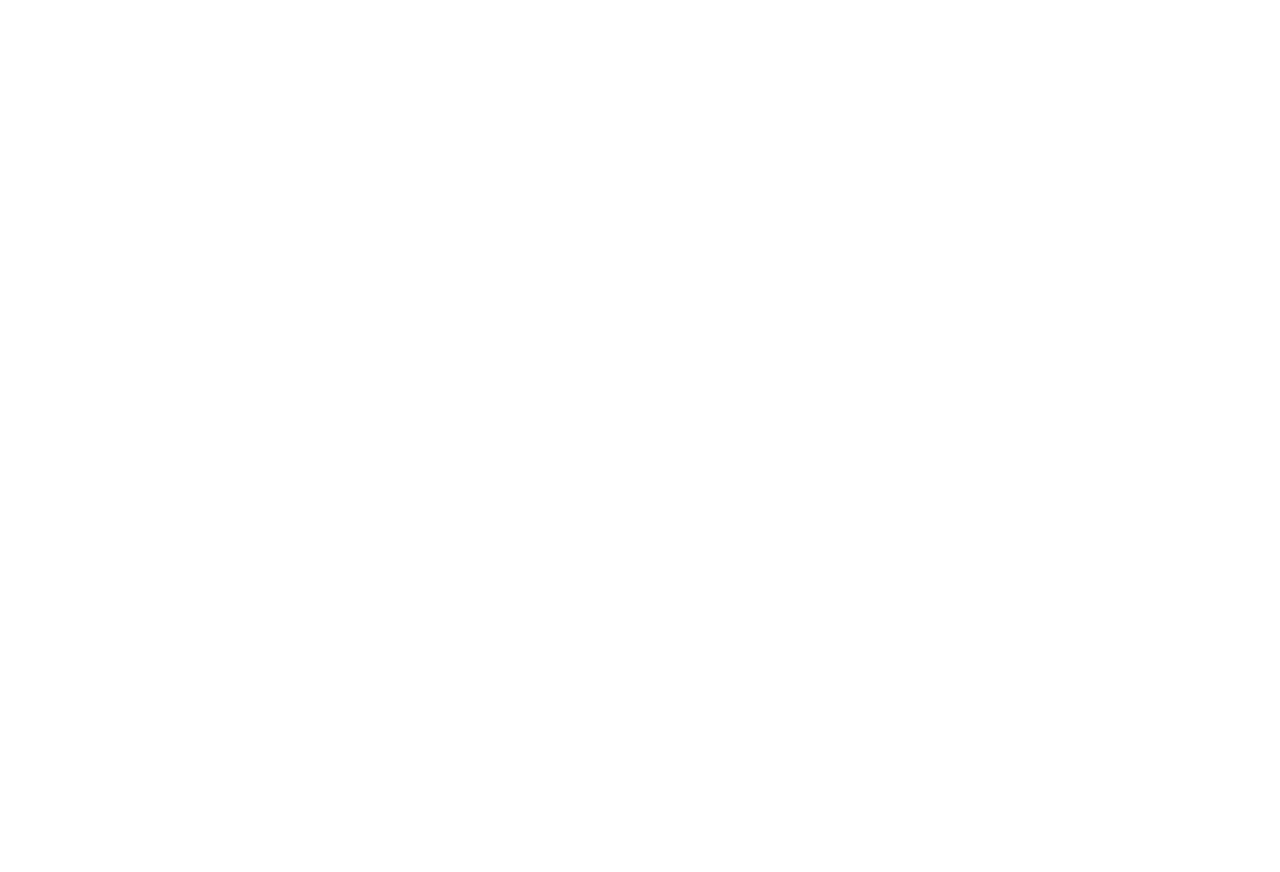
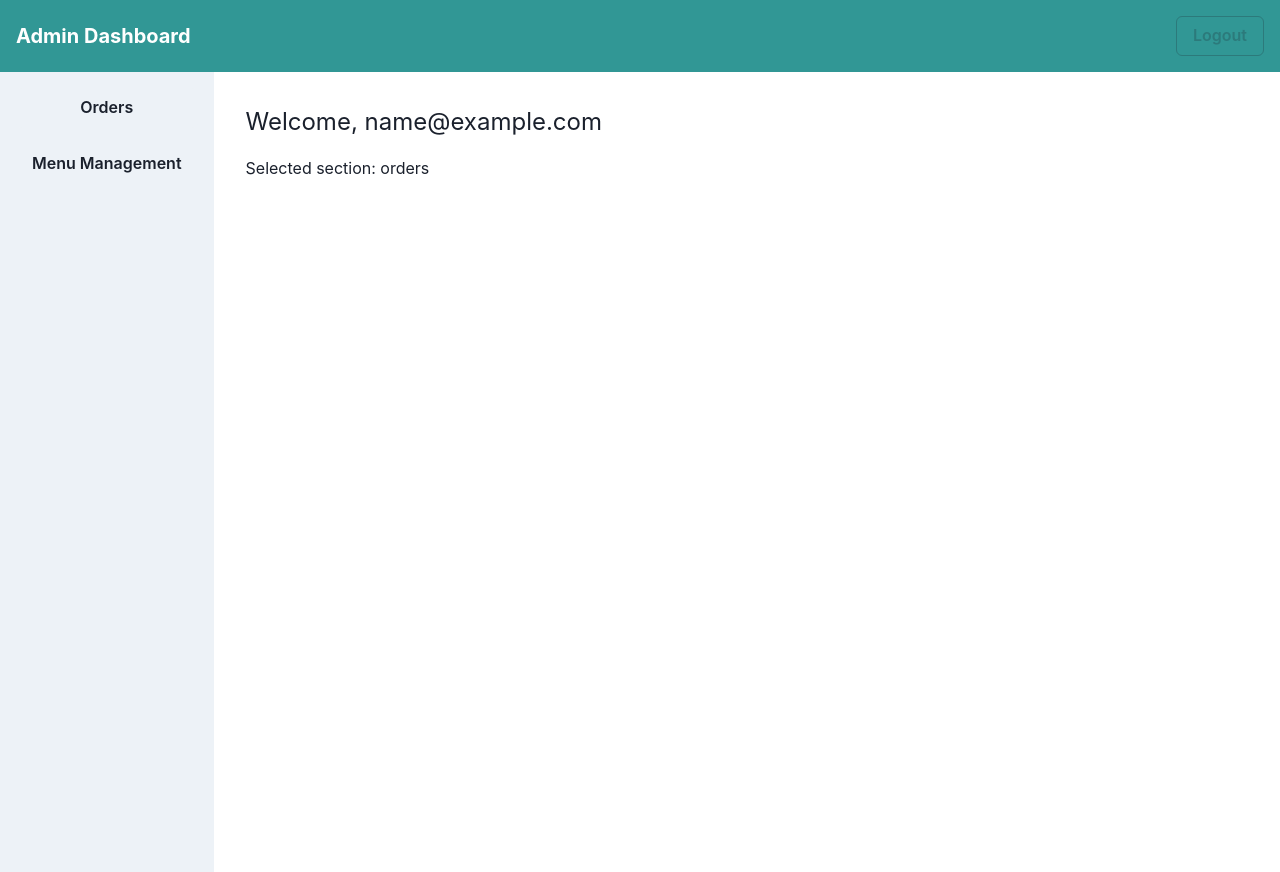
Before and after one commit to aareefshaikh/restaurant, a React (Vite) app: page /admin/dashboard in a window 1280 px wide. Before the commit this address had no page. Before the commit the page ends 800 px from the top, so only its background shows below. Built offline with nearby package versions, Linux system fonts and the light colour scheme; sample sign-in values are in the browser's storage.

Commit message:
Introduce Admin panel with remote auth

```diff
--- a/package.json
+++ b/package.json
@@ -10,9 +10,11 @@
     "preview": "vite preview"
   },
   "dependencies": {
+    "@chakra-ui/icons": "^2.2.4",
     "@chakra-ui/react": "^2.10.9",
     "@emotion/react": "^11.14.0",
     "@emotion/styled": "^11.14.1",
+    "@supabase/supabase-js": "^2.55.0",
     "framer-motion": "^12.23.12",
     "react": "^19.1.1",
     "react-dom": "^19.1.1",
--- a/src/App.tsx
+++ b/src/App.tsx
@@ -1,20 +1,40 @@
-import { BrowserRouter as Router, Routes, Route, Navigate } from "react-router-dom";
+import { BrowserRouter, Routes, Route, Navigate } from "react-router-dom";
+import { ChakraProvider } from "@chakra-ui/react";
 import Login from "./pages/Login";
 import Menu from "./pages/Menu";
 import { UserProvider, useUser } from "./context/UserContext";
+import { CartProvider } from "./context/CartContext";
+import type { ReactNode } from "react";
+import AdminLogin from "./admin/pages/Login";
+import AdminRoute from "./admin/Route";
+import AdminDashboard from "./admin/pages/Dashboard";
 
-// Protected route component
-function ProtectedRoute({ children }: { children: React.ReactNode }) {
-  const { user } = useUser();
-  if (!user) return <Navigate to="/" replace />;
-  return children;
+function ProtectedRoute({ children }: { children: ReactNode }) {
+  const { user, loading } = useUser();
+
+  if (loading) {
+    return <div>Loading...</div>; // or a Chakra Spinner
+  }
+
+  return user ? children : <Navigate to="/" replace />;
 }
 
 function App() {
   return (
+    <ChakraProvider>
       <UserProvider>
-      <Router>
+        <CartProvider>
+          <BrowserRouter>
             <Routes>
+              <Route path="/admin/login" element={<AdminLogin />} />
+              <Route
+                path="/admin/dashboard"
+                element={
+                  <AdminRoute>
+                    <AdminDashboard />
+                  </AdminRoute>
+                }
+              />
               <Route path="/" element={<Login />} />
               <Route
                 path="/menu"
@@ -24,9 +44,20 @@ function App() {
                   </ProtectedRoute>
                 }
               />
+              {/* placeholder for cart page */}
+              <Route
+                path="/cart"
+                element={
+                  <ProtectedRoute>
+                    <div>Cart Page (coming soon)</div>
+                  </ProtectedRoute>
+                }
+              />
             </Routes>
-      </Router>
+          </BrowserRouter>
+        </CartProvider>
       </UserProvider>
+    </ChakraProvider>
   );
 }
 
--- /dev/null
+++ b/src/admin/Route.tsx
@@ -0,0 +1,8 @@
+import type React from "react";
+import { Navigate } from "react-router-dom";
+
+export default function AdminRoute({ children }: { children: React.ReactNode }) {
+  const admin = localStorage.getItem("admin");
+  if (!admin) return <Navigate to="/admin/login" replace />;
+  return children;
+}
--- /dev/null
+++ b/src/admin/pages/Dashboard.tsx
@@ -0,0 +1,39 @@
+import { Box, Flex, Text } from "@chakra-ui/react";
+import { useNavigate } from "react-router-dom";
+import { useState, useEffect } from "react";
+import Header from "./Header";
+import Sidebar from "./SideNavigation";
+
+export default function AdminDashboard() {
+  const [selectedSection, setSelectedSection] = useState("orders");
+  const [adminEmail, setAdminEmail] = useState("");
+  const navigate = useNavigate();
+
+  useEffect(() => {
+    const admin = localStorage.getItem("admin");
+    if (admin) {
+      const parsed = JSON.parse(admin);
+      setAdminEmail(parsed.email);
+    }
+  }, []);
+
+  const handleLogout = () => {
+    localStorage.removeItem("admin");
+    navigate("/admin/login");
+  };
+
+  return (
+    <Box>
+      <Header onLogout={handleLogout} />
+      <Flex>
+        <Sidebar selected={selectedSection} onSelect={setSelectedSection} />
+        <Box p={8} flex="1">
+          <Text fontSize="2xl" mb={4}>
+            Welcome, {adminEmail}
+          </Text>
+          <Text>Selected section: {selectedSection}</Text>
+        </Box>
+      </Flex>
+    </Box>
+  );
+}
--- /dev/null
+++ b/src/admin/pages/Header.tsx
@@ -0,0 +1,22 @@
+import { Flex, Button, Text } from "@chakra-ui/react";
+
+function Header({ onLogout }: { onLogout: () => void }) {
+  return (
+    <Flex
+      justify="space-between"
+      align="center"
+      bg="teal.500"
+      color="white"
+      p={4}
+    >
+      <Text fontWeight="bold" fontSize="xl">
+        Admin Dashboard
+      </Text>
+      <Button colorScheme="teal" variant="outline" onClick={onLogout}>
+        Logout
+      </Button>
+    </Flex>
+  );
+}
+
+export default Header;
--- /dev/null
+++ b/src/admin/pages/Login.tsx
@@ -0,0 +1,63 @@
+import { Box, Button, Input, VStack, Text, FormControl, FormErrorMessage } from "@chakra-ui/react";
+import { useNavigate } from "react-router-dom";
+import { useForm } from "react-hook-form";
+import { useEffect } from "react";
+import { supabase } from "../../supabase";
+
+type FormData = {
+  email: string;
+  password: string;
+};
+
+export default function AdminLogin() {
+  const navigate = useNavigate();
+  const { register, handleSubmit, formState: { errors } } = useForm<FormData>();
+
+  useEffect(() => {
+    const admin = localStorage.getItem("admin");
+    if (admin) {
+      navigate("/admin/dashboard");
+    }
+  }, [navigate]);
+
+  const onSubmit = async (data: FormData) => {
+    const { email, password } = data;
+    const { error, data: { session} } = await supabase.auth.signInWithPassword({ email, password });
+
+    if (error) {
+      alert(error.message);
+    } else if (session) {
+      localStorage.setItem("admin", JSON.stringify({ email }));
+      navigate("/admin/dashboard");
+    }
+  };
+
+  return (
+    <Box minH="100vh" display="flex" justifyContent="center" alignItems="center">
+      <VStack spacing={4} p={8} borderWidth={1} borderRadius="md">
+        <Text fontSize="2xl">Admin Login</Text>
+
+        <FormControl isInvalid={!!errors.email}>
+          <Input
+            placeholder="Email"
+            {...register("email", { required: "Email is required" })}
+          />
+          <FormErrorMessage>{errors.email && errors.email.message}</FormErrorMessage>
+        </FormControl>
+
+        <FormControl isInvalid={!!errors.password}>
+          <Input
+            type="password"
+            placeholder="Password"
+            {...register("password", { required: "Password is required" })}
+          />
+          <FormErrorMessage>{errors.password && errors.password.message}</FormErrorMessage>
+        </FormControl>
+
+        <Button colorScheme="teal" onClick={handleSubmit(onSubmit)}>
+          Login
+        </Button>
+      </VStack>
+    </Box>
+  );
+}
--- /dev/null
+++ b/src/admin/pages/SideNavigation.tsx
@@ -0,0 +1,37 @@
+import { VStack, Button } from "@chakra-ui/react";
+
+function Sidebar({
+  selected,
+  onSelect,
+}: {
+  selected: string;
+  onSelect: (section: string) => void;
+}) {
+  return (
+    <VStack
+      align="start"
+      bg="gray.100"
+      p={4}
+      spacing={4}
+      minW="200px"
+      h="100vh"
+    >
+      <Button
+        variant={selected === "orders" ? "solid" : "ghost"}
+        onClick={() => onSelect("orders")}
+        width="100%"
+      >
+        Orders
+      </Button>
+      <Button
+        variant={selected === "menu" ? "solid" : "ghost"}
+        onClick={() => onSelect("menu")}
+        width="100%"
+      >
+        Menu Management
+      </Button>
+    </VStack>
+  );
+}
+
+export default Sidebar;
--- /dev/null
+++ b/src/context/CartContext.tsx
@@ -0,0 +1,55 @@
+import { createContext, useContext, useState, useEffect } from "react";
+
+export interface MenuItem {
+  id: number;
+  name: string;
+  price: number;
+}
+
+interface CartContextType {
+  cart: MenuItem[];
+  addItem: (item: MenuItem) => void;
+  removeItem: (id: number) => void;
+  clearCart: () => void;
+}
+
+const CartContext = createContext<CartContextType | undefined>(undefined);
+
+export const CartProvider = ({ children }: { children: React.ReactNode }) => {
+  const [cart, setCart] = useState<MenuItem[]>([]);
+
+  // Load from localStorage on mount
+  useEffect(() => {
+    const saved = localStorage.getItem("cart");
+    if (saved) {
+      setCart(JSON.parse(saved));
+    }
+  }, []);
+
+  // Persist cart to localStorage whenever it changes
+  useEffect(() => {
+    localStorage.setItem("cart", JSON.stringify(cart));
+  }, [cart]);
+
+  const addItem = (item: MenuItem) => {
+    setCart(prev => [...prev, item]);
+  };
+
+  const removeItem = (id: number) => {
+    setCart(prev => prev.filter(item => item.id !== id));
+  };
+
+  const clearCart = () => setCart([]);
+
+  return (
+    <CartContext.Provider value={{ cart, addItem, removeItem, clearCart }}>
+      {children}
+    </CartContext.Provider>
+  );
+};
+
+export const useCart = () => {
+  const ctx = useContext(CartContext);
+  if (!ctx) throw new Error("useCart must be used inside CartProvider");
+  return ctx;
+};
--- a/src/pages/Login.tsx
+++ b/src/pages/Login.tsx
@@ -5,15 +5,22 @@ import {
 import { useForm } from "react-hook-form";
 import { useNavigate } from "react-router-dom";
 import { useUser } from "../context/UserContext";
+import { useEffect } from "react";
 
 interface LoginForm {
   name: string;
   phone: string;
 }
 
-function Login() {
+const Login = () => {
   const navigate = useNavigate();
-  const { setUser } = useUser();
+  const { setUser, user } = useUser();
+
+  useEffect(() => {
+    if (user) {
+      navigate("/menu", { replace: true });
+    }
+  }, [user, navigate]);
 
   const { register, handleSubmit, formState: { errors } } = useForm<LoginForm>();
 
@@ -53,7 +60,7 @@ function Login() {
               })}
             />
             <FormErrorMessage>
-              {errors.phone && "Enter a valid 10-digit Indian phone number"}
+              {errors.phone && "Enter a valid phone number"}
             </FormErrorMessage>
           </FormControl>
 
--- /dev/null
+++ b/src/supabase.ts
@@ -0,0 +1,6 @@
+import { createClient } from "@supabase/supabase-js";
+
+const SUPABASE_URL = "https://khpexgrspxamjkfozdmv.supabase.co";
+const SUPABASE_ANON_KEY = "sb_publishable_ugK_u9iU15UWAtze4AUXJw_0WZh3fnf";
+
+export const supabase = createClient(SUPABASE_URL, SUPABASE_ANON_KEY);
```
Also changed, not shown: src/context/UserContext.tsx (+31 -7 lines), 1 other file (tests, documents, lock files or other folders). Lines whose indentation alone changed are shown as unchanged.
